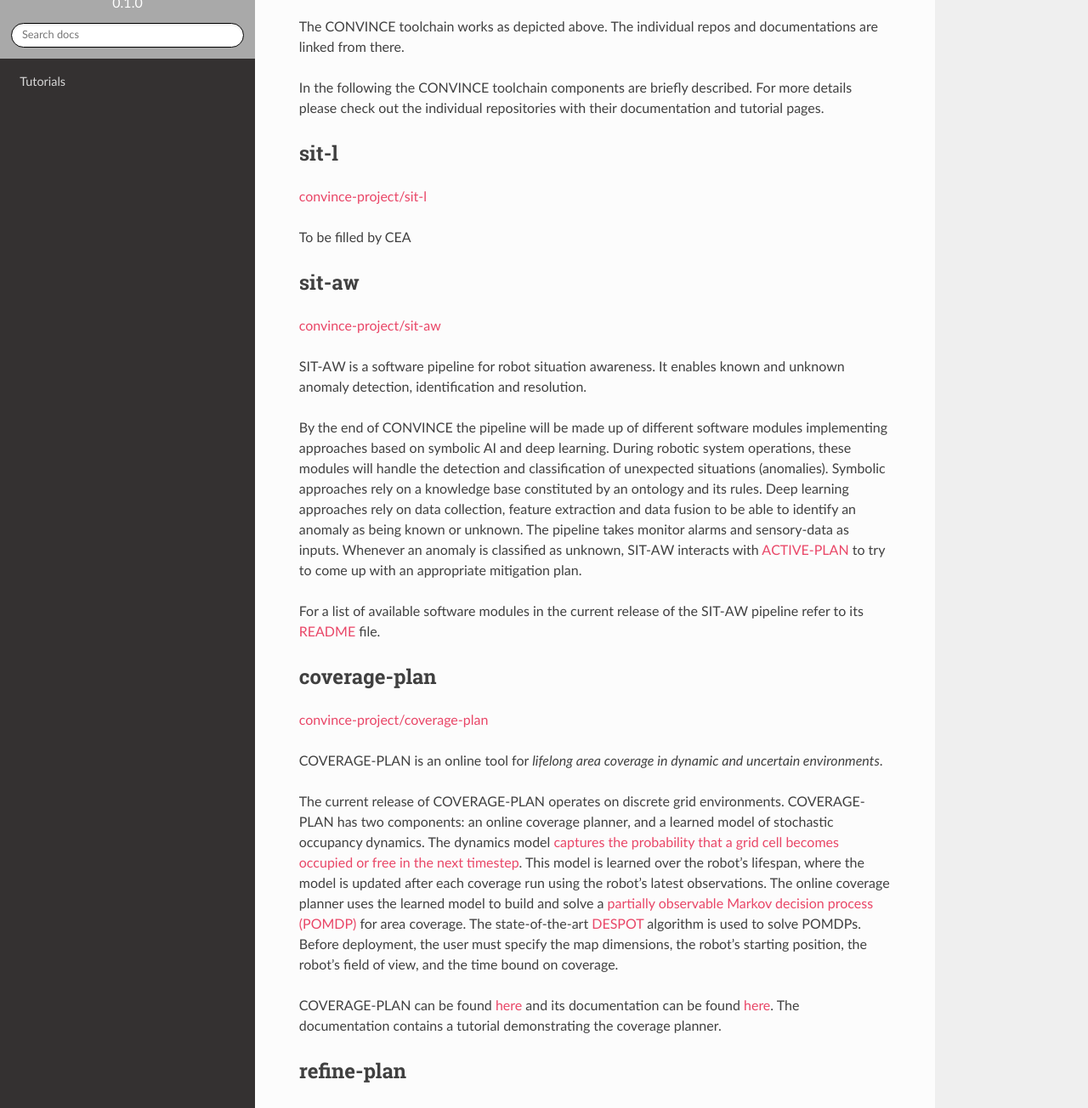
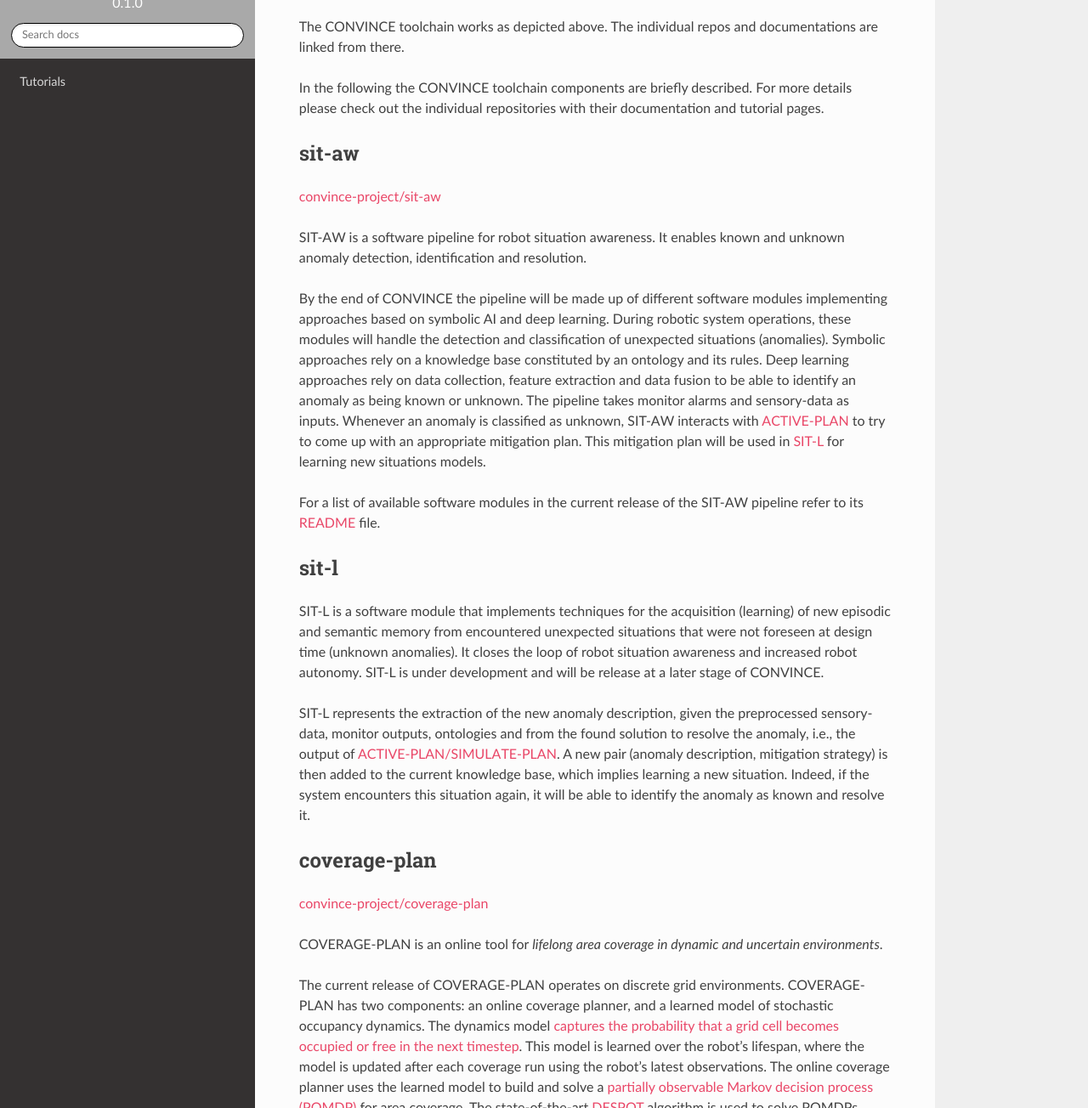
Before and after one commit to convince-project/overview, a Sphinx documentation site: the page built from docs/source/index.rst, in a window 1280 px wide and 1400 px high, scrolled down 360 px, cut to the strip 96-1400 px from the top of the window. Shown: the whole strip at 85% size. Built offline with Sphinx 7.4.7 and the Read the Docs theme 2.0.0, drawn with Linux system fonts in a browser that asks for light colours.

Commit message:
Adding description for SIT-L
Signed-off-by: Matteo MORELLI <matteo.morelli@cea.fr>

```diff
--- a/docs/source/index.rst
+++ b/docs/source/index.rst
@@ -16,21 +16,23 @@ The CONVINCE toolchain works as depicted above. The individual repos and documen
 In the following the CONVINCE toolchain components are briefly described. For more details please check out the individual repositories with their documentation and tutorial pages.
 
 
-sit-l
-------
-`convince-project/sit-l <https:///github.com/convince-project/sit-l>`_
-
-To be filled by CEA
-
 sit-aw
 ------
 `convince-project/sit-aw <https:///github.com/convince-project/sit-aw>`_
 
 SIT-AW is a software pipeline for robot situation awareness. It enables known and unknown anomaly detection, identification and resolution.
 
-By the end of CONVINCE the pipeline will be made up of different software modules implementing approaches based on symbolic AI and deep learning. During robotic system operations, these modules will handle the detection and classification of unexpected situations (anomalies). Symbolic approaches rely on a knowledge base constituted by an ontology and its rules. Deep learning approaches rely on data collection, feature extraction and data fusion to be able to identify an anomaly as being known or unknown. The pipeline takes monitor alarms and sensory-data as inputs. Whenever an anomaly is classified as unknown, SIT-AW interacts with `ACTIVE-PLAN <https://convince-project.github.io/overview/#active-plan-simulate-plan>`_ to try to come up with an appropriate mitigation plan.
+By the end of CONVINCE the pipeline will be made up of different software modules implementing approaches based on symbolic AI and deep learning. During robotic system operations, these modules will handle the detection and classification of unexpected situations (anomalies). Symbolic approaches rely on a knowledge base constituted by an ontology and its rules. Deep learning approaches rely on data collection, feature extraction and data fusion to be able to identify an anomaly as being known or unknown. The pipeline takes monitor alarms and sensory-data as inputs. Whenever an anomaly is classified as unknown, SIT-AW interacts with `ACTIVE-PLAN <https://convince-project.github.io/overview/#active-plan-simulate-plan>`_ to try to come up with an appropriate mitigation plan. This mitigation plan will be used in `SIT-L <https://convince-project.github.io/overview/#sit-l>`_ for learning new situations models.
 
 For a list of available software modules in the current release of the SIT-AW pipeline refer to its `README <https://github.com/convince-project/sit-aw/tree/main/README.md>`_ file.
+
+
+sit-l
+------
+
+SIT-L is a software module that implements techniques for the acquisition (learning) of new episodic and semantic memory from encountered unexpected situations that were not foreseen at design time (unknown anomalies). It closes the loop of robot situation awareness and increased robot autonomy. SIT-L is under development and will be release at a later stage of CONVINCE.
+
+SIT-L represents the extraction of the new anomaly description, given the preprocessed sensory-data, monitor outputs, ontologies and from the found solution to resolve the anomaly, i.e., the output of `ACTIVE-PLAN/SIMULATE-PLAN <https://convince-project.github.io/overview/#active-plan-simulate-plan>`_. A new pair (anomaly description, mitigation strategy) is then added to the current knowledge base, which implies learning a new situation. Indeed, if the system encounters this situation again, it will be able to identify the anomaly as known and resolve it.
 
 
 coverage-plan
```
